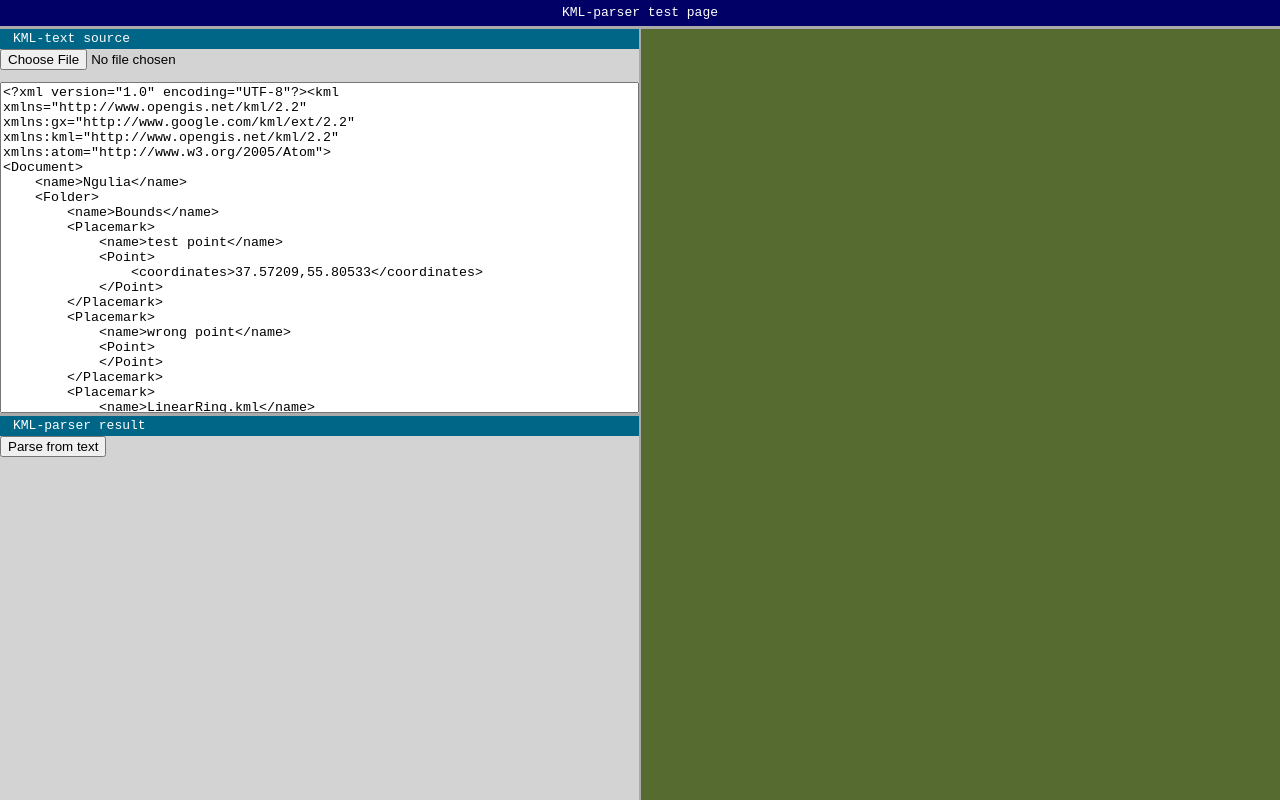
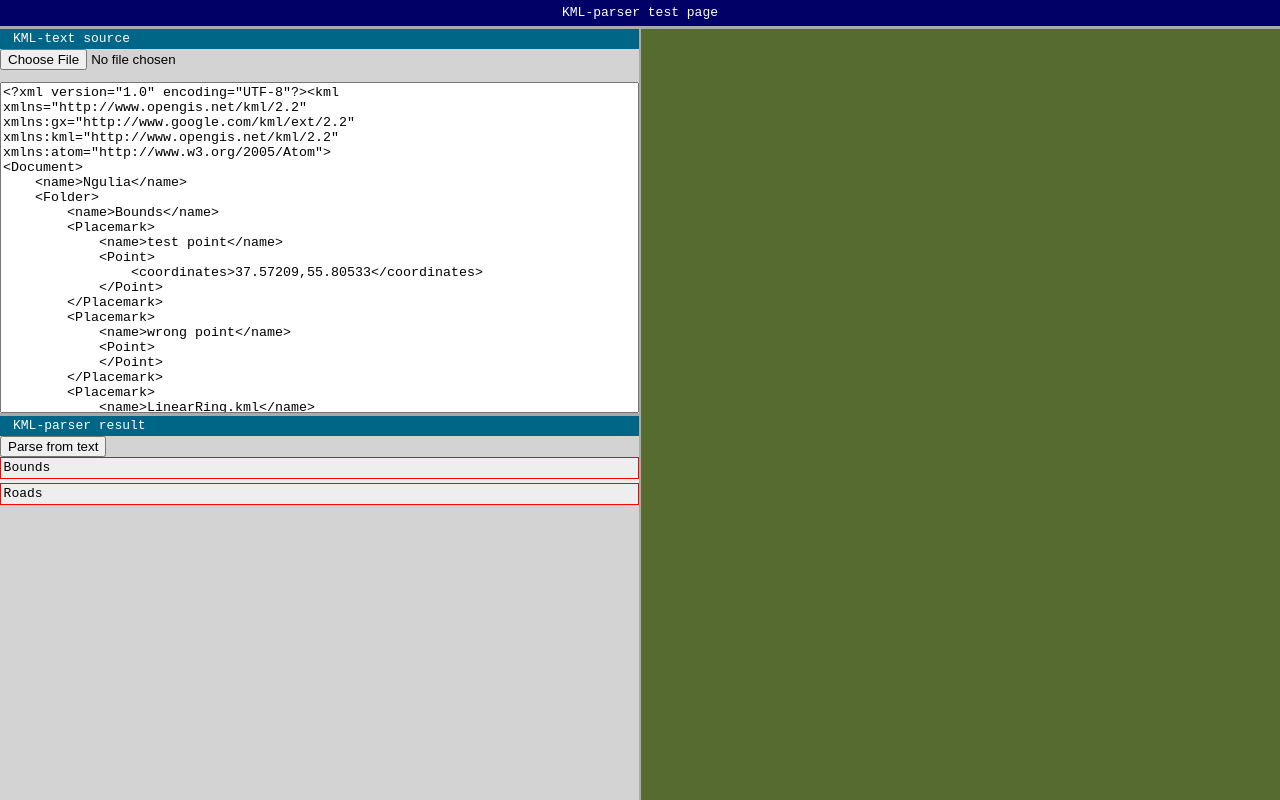
Before and after one commit to igormayachenkov/kml-parser, a website with bundled scripts: page test.html in a window 1280 px wide. Both pictures are taken after a click on the button "Parse from text". Built offline with nearby package versions, Linux system fonts and the light colour scheme.

Commit message:
Recursive tree view done!

```diff
--- /dev/null
+++ b/sorted-list.js
@@ -0,0 +1,139 @@
+//-------------------------------------------------------------
+export class SortedList{
+    constructor(arg){
+        this.arg = arg
+        this.body = arg.body
+        this.indexes = {}		// Sorted id arrays ( indexes[order] must be valid )
+        this.rows = null;		// Table rows collection
+        this.isLoaded = false
+
+        // INIT
+        // Attach sort order menu
+        this.header = arg.header
+        if(this.header) this.header.table = this
+
+        // Create indexes
+        for(let key in this.arg.compare)
+            this.indexes[key] = null;
+    }
+
+	update(){
+        console.log('SortedList.update', this)
+
+		// Clear table
+		this.body.children().detach();
+		// Get active index
+		var index = this.indexes[this.order];
+		if(!index){// calculate if need
+			index = [];
+			for(let k in this.rows)
+				index.push(k);
+			index.sort(this.arg.compare[this.header?.order]);
+		}
+		// Load table according to the index
+		index.forEach((key=>{
+			this.body.append(this.rows[key]);
+		}).bind(this));
+	}
+
+	//-----------------------------------------
+	// INTERFACE
+	// Append rows
+	load(_rows){
+        console.log('SortedList.load', this)
+
+		// Update data
+		if(_rows){
+			if(!this.rows)
+				this.rows = _rows; // copy
+			else
+				for(let id in _rows)this.rows[id]=_rows[id]; // update/append  rows
+		}
+		// Clear indexes
+		for(let k in this.indexes) this.indexes[k]=null;
+		// Update
+		this.update();
+	}
+
+	empty(){
+		// empty data
+		this.rows = null;
+		// Clear indexes
+		for(let k in this.indexes) this.indexes[k]=null;
+		// empty body
+		this.body.empty();
+        // clear flag
+        this.isLoaded = false
+	}
+	getRow(id){
+		if(this.rows)return this.rows[id];
+		else 	return null;
+	}
+
+	// addRow/removeRow require index recalculation then
+	removeRow(id){
+		// Update rows
+		this.body.remove(`[objid="${id}"]`);
+		delete this.rows[id];
+	}
+	addRow(id, row){
+		if(!this.rows) this.rows={}
+		this.rows[id]=row;
+	}
+
+    createRow(id, obj){
+        return $(`<div objid="${id}"></div>`)
+    }
+    updateRow(row, id, obj){
+        console.error('Page.updateRow must be overriden')
+    }
+
+    //  - changes : Object or Map
+    applyChanges(changes){
+        console.log('applyChangesMap', changes)
+        // Remove old changed state
+        this.body.children().removeClass('changed')
+        // Apply changes
+        if(changes){
+            let rows = {} // to update rows collection
+            for(let id in changes){
+                let obj = changes[id]
+                let rowOld = this.getRow(id)
+                let row = null
+                if(rowOld){
+                    // Update
+                    row = rowOld
+                    this.updateRow(row, id, obj)
+                }else{
+                    // Insert
+                    row = this.createRow(id, obj);
+                }
+                // Put in to update rows collection
+                if(row){
+                    if(this.isLoaded) row.addClass('changed');
+
+                    rows[id] = row
+                }
+            }
+            this.load(rows)
+        }
+        // Set loaded state
+        this.isLoaded = true
+    }
+
+    loadDataArray(array){
+        if(!array) return
+        // Fill rows
+        let rows = {} // to update rows collection
+        array.forEach((obj,id)=>{ // intex is id
+            console.log(id, obj)
+            rows[id] = this.createRow(id, obj)
+        })
+        // Reaload controls
+        this.load(rows)
+        // Set loaded state
+        this.isLoaded = true
+
+    }
+
+}
--- a/test.css
+++ b/test.css
@@ -116,3 +116,83 @@ input[type='file']:hover{
   margin:0em;
   font-size: 100%;
 }
+
+
+/* MAIN LIST */
+.list{
+    padding: 0em;
+    background: #eee;
+}
+.list > div {
+    border-bottom: 1px solid #666;
+    margin-bottom: 0.3em;
+}
+.list > div.changed {
+    border: 1px solid red;
+}
+.list > div.node {
+    border: 1px solid red
+}
+.list > div.leaf {
+    border: 1px solid blue
+}
+
+.list > div.removed{display: none;}
+.show-removed .list > div.removed{display: block;}
+
+.list > div.removed .row-main{
+    color: #666;
+    text-decoration: line-through;
+}
+.list > div b{
+    font-weight: normal;
+}
+.list > div .row-main{
+    display: grid;
+    padding: 0.2em 0.2em;
+    cursor: pointer;
+}
+.list .expanded .row-main{
+    background: #fff;
+}
+.list .expanded .row-main:hover,
+.list .row-main:hover{
+    background: #fffacd;
+}
+.list .row-details{
+    background: #fff;
+    height: 0em;
+    padding: 0em 0.5em; /* vertical must be 0 */
+    overflow: hidden;
+    transition-property: height;
+    transition-duration: 0.5s;
+}
+.list .expanded > .row-details{
+    height: auto;
+    /*max-height: 5em;*/
+}
+.list .details > div{
+    padding: 1em;
+}
+
+/* COLUMNS */
+.sortOrders,
+.list .row-main {
+    grid-template-columns: 1fr 2em;
+}
+
+/* ROW ICONS */
+.row-icon {
+    display: block;
+    width:  1em;
+    height: 1em;
+    margin-left: 0.5em;
+    /*background-color: #ccc;*/
+    background-size: contain;
+    padding: 2px;
+    float: right;
+}
+.row-icon:hover{
+    background-color: #0bf;
+}
+.row-icon.locate  { background-image: url(locate.svg);}
--- a/test.html
+++ b/test.html
@@ -21,6 +21,7 @@
     <div class="panel-viewer">
         <h1>KML-parser result</h1>
         <div><button id='parse-text'>Parse from text</button></div>
+        <div class="list"></div>
     </div>
     <div class="panel-map"></div>
 </body>
--- a/test.js
+++ b/test.js
@@ -1,11 +1,18 @@
 console.log('test.js')
 
 import {KML} from './index.js';
+import {SortedList} from './sorted-list.js';
 
 // Data
 let kml = null
 // Controls
 let inputText = null
+let list = null
+let compare = {			// compare functions
+    name : function(a, b){
+        return 0;
+    },
+}
 
 // Init
 $(function(){
@@ -21,15 +28,95 @@ $(function(){
     // VIEWER PANEL
     $('#parse-text').on('click',function(){
         try{
+            // Empty controls
+            list.empty()
+            // Load data
             kml.parseFromString(inputText.val())
             console.log('SUCCESS',kml)
+            // Load controls
+            let features = kml.root?.features
+            if(features){
+                console.log('features',features)
+                list.loadDataArray(features)
+            }
         }catch(error){
             console.error(error)
             alert(error)
         }
     })
+    // Main List Control
+    list  = new FeaturesList({
+        header:  null,//hdr,
+        body:    $('.panel-viewer .list'),
+        compare: compare
+    })
+
 
 })
+
+//-----------------------------------------
+// THE MAIN LIST CONTROL
+class FeaturesList extends SortedList{
+
+    constructor(p){
+        super(p)
+        this.onRowClick = this.onRowClick.bind(this)
+    }
+
+    createRow(index, obj){
+        let row = super.createRow(index, obj)
+        this.fillRow (row, index, obj, true)
+        return row
+    }
+    updateRow(row, index, obj){
+        row.empty()
+        this.fillRow (row, index, obj, false)
+    }
+
+    fillRow(row, index, obj, rowOld){
+        let main = $('<div class="row-main"></div>')
+        main.on('click', this.onRowClick )
+        main.append(`<b>${obj.name}</b>`);
+        let details = $('<div class="row-details"></div>')
+
+        // Node or Leaf?
+        if(obj.features){
+            // NODE -> reccurent call
+            row.addClass('node')
+            let ctl = $(`<div class="list"></div>`)
+            details.append(ctl)
+            let sublist = new FeaturesList({
+                header:  null,//hdr,
+                body:    ctl,
+                compare: compare
+            })
+            sublist.loadDataArray(obj.features)
+        }else{
+            // LEAF
+            row.addClass('leaf')
+            // Locate icon
+            //if(obj.drawing)
+                main.append($(`<i class='row-icon locate'></i>`).click(function(event){
+                    event.stopPropagation();
+                    obj.drawing.locate()
+                }))
+            //else
+                //main.append($(`<b></b>`))
+
+            //Details
+            details.append(`<div>feature #${index} details</div>`)
+
+        }
+
+        row.append(main)
+        row.append(details)
+    }
+
+    onRowClick(event){
+        let row = $(event.target).closest('[objid]')
+        row.toggleClass('expanded')
+    }
+}
 
 
 const kmlSample = '<?xml version="1.0" encoding="UTF-8"?>\
```
Also changed, not shown: locate.svg (added).
